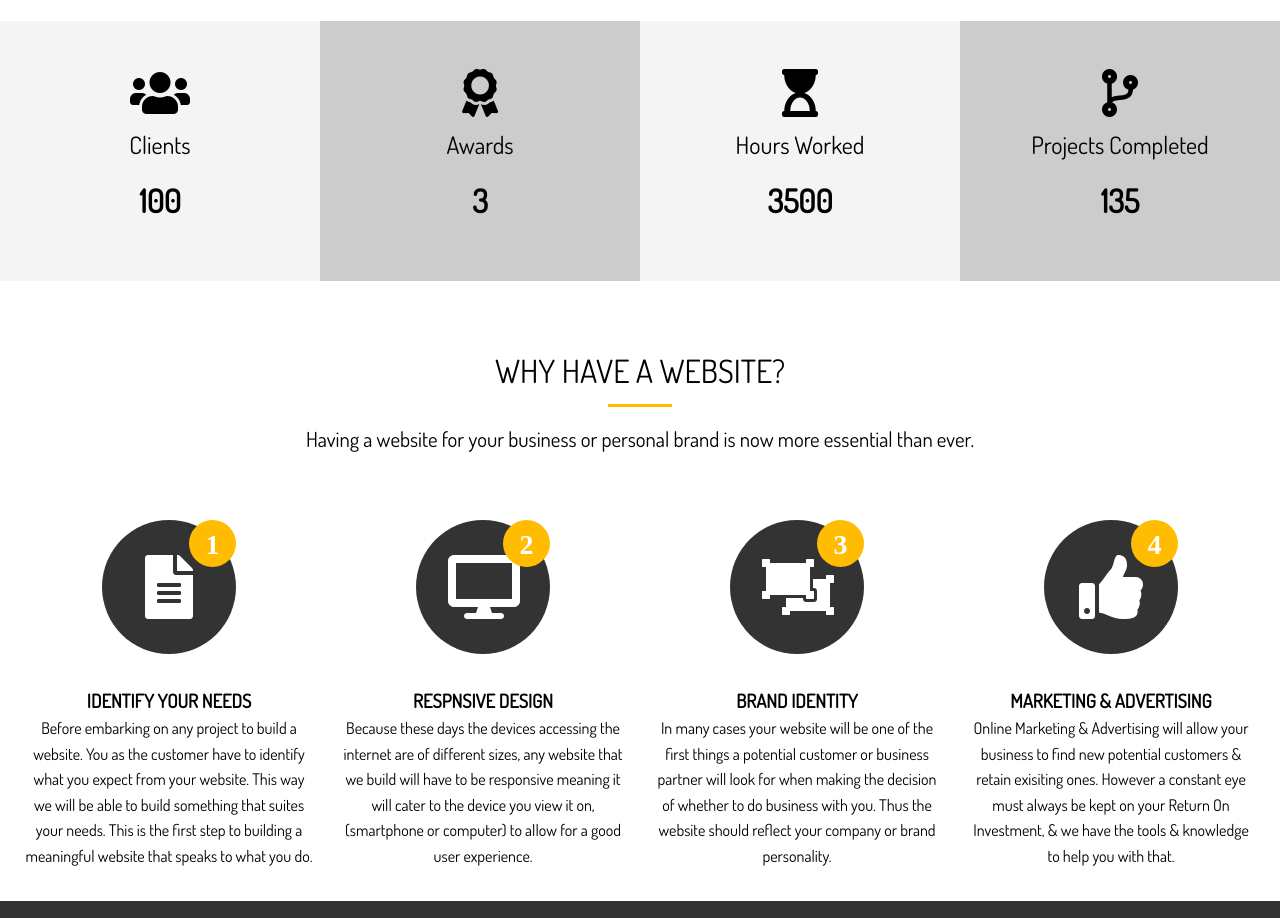
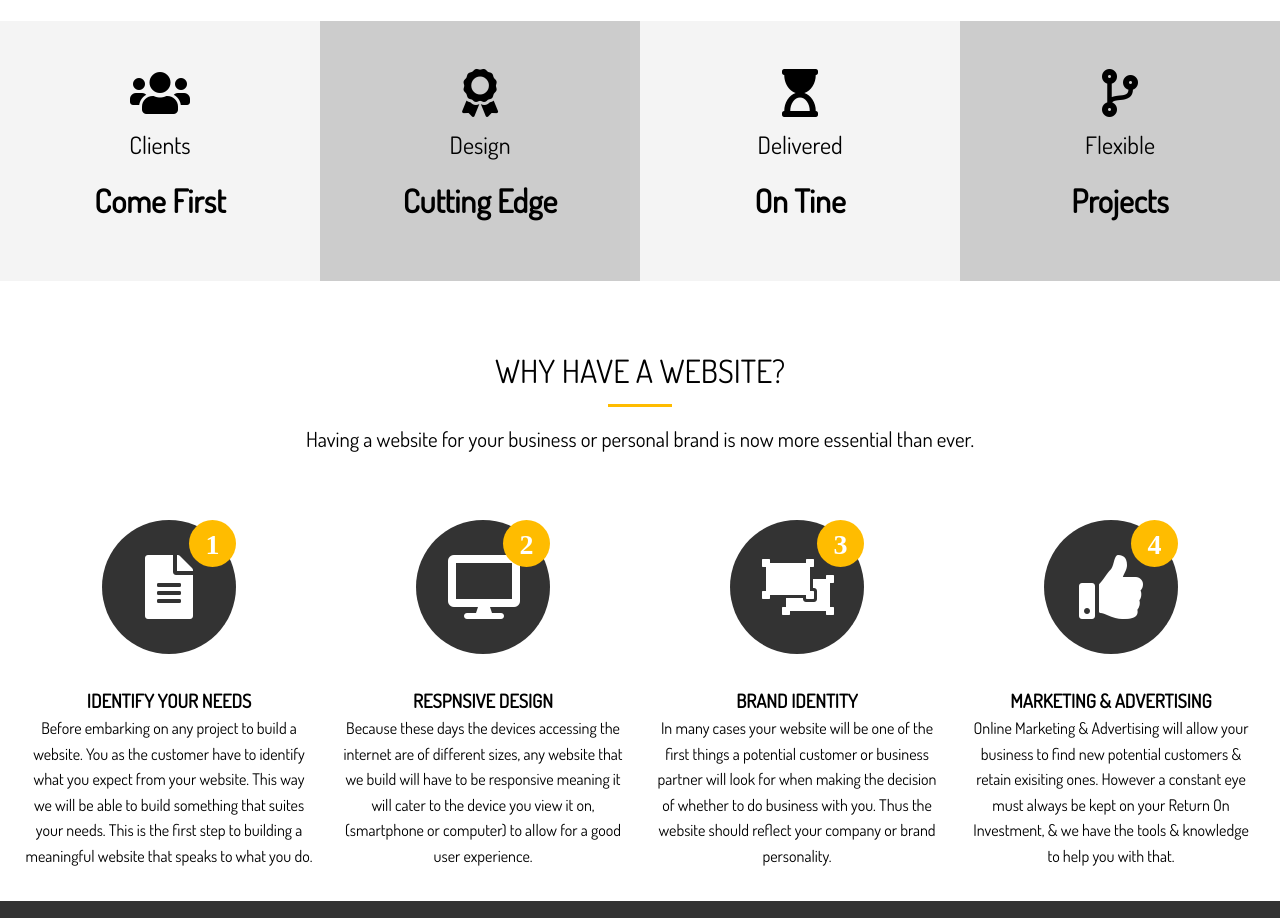
Before and after one commit to PhilaniNcube/athena_media, a website: page dist/index.html in a window 1280 px wide. Shown: the part 1340-2258 px from the top of the page. Drawn offline with Linux system fonts and the light colour scheme.

Commit message:
Add files via upload

```diff
--- a/dist/index.html
+++ b/dist/index.html
@@ -166,28 +166,28 @@
           <ul>
             <li><i class="fas fa-users fa-3x"></i></li>
             <li class="stats-title">Clients</li>
-            <li class="stats-number">100</li>
+            <li class="stats-number">Come First</li>
           </ul>
         </div>
         <div>
           <ul>
             <li><i class="fas fa-award fa-3x"></i></li>
-            <li class="stats-title">Awards</li>
-            <li class="stats-number">3</li>
+            <li class="stats-title">Design</li>
+            <li class="stats-number">Cutting Edge</li>
           </ul>
         </div>
         <div>
           <ul>
             <li><i class="fas fa-hourglass-start fa-3x"></i></li>
-            <li class="stats-title">Hours Worked</li>
-            <li class="stats-number">3500</li>
+            <li class="stats-title">Delivered</li>
+            <li class="stats-number">On Tine</li>
           </ul>
         </div>
         <div>
           <ul>
             <li><i class="fas fa-code-branch fa-3x"></i></li>
-            <li class="stats-title">Projects Completed</li>
-            <li class="stats-number">135</li>
+            <li class="stats-title">Flexible</li>
+            <li class="stats-number">Projects</li>
           </ul>
         </div>
       </div>
```
Also changed, not shown: dist/about.html (+2 -2 lines), dist/contact.html (line endings or trailing spaces), dist/work.html (line endings or trailing spaces).
